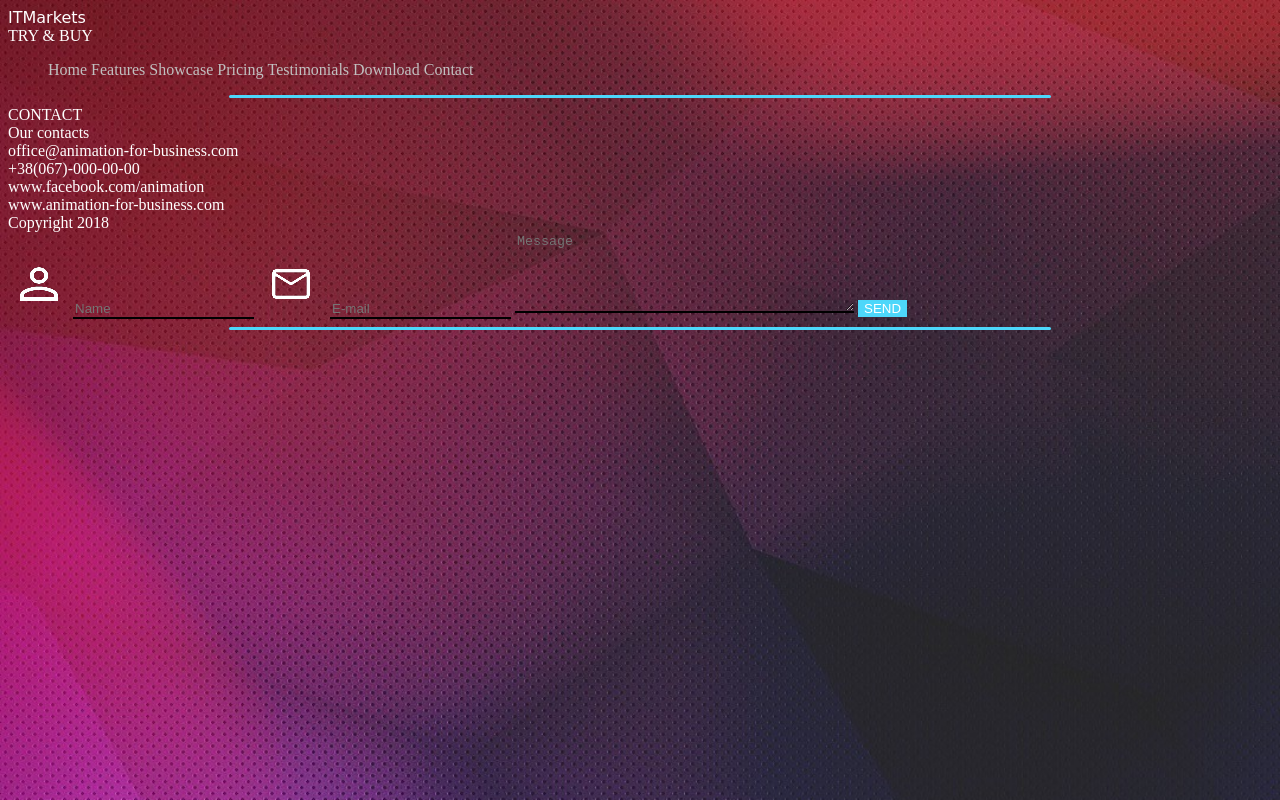
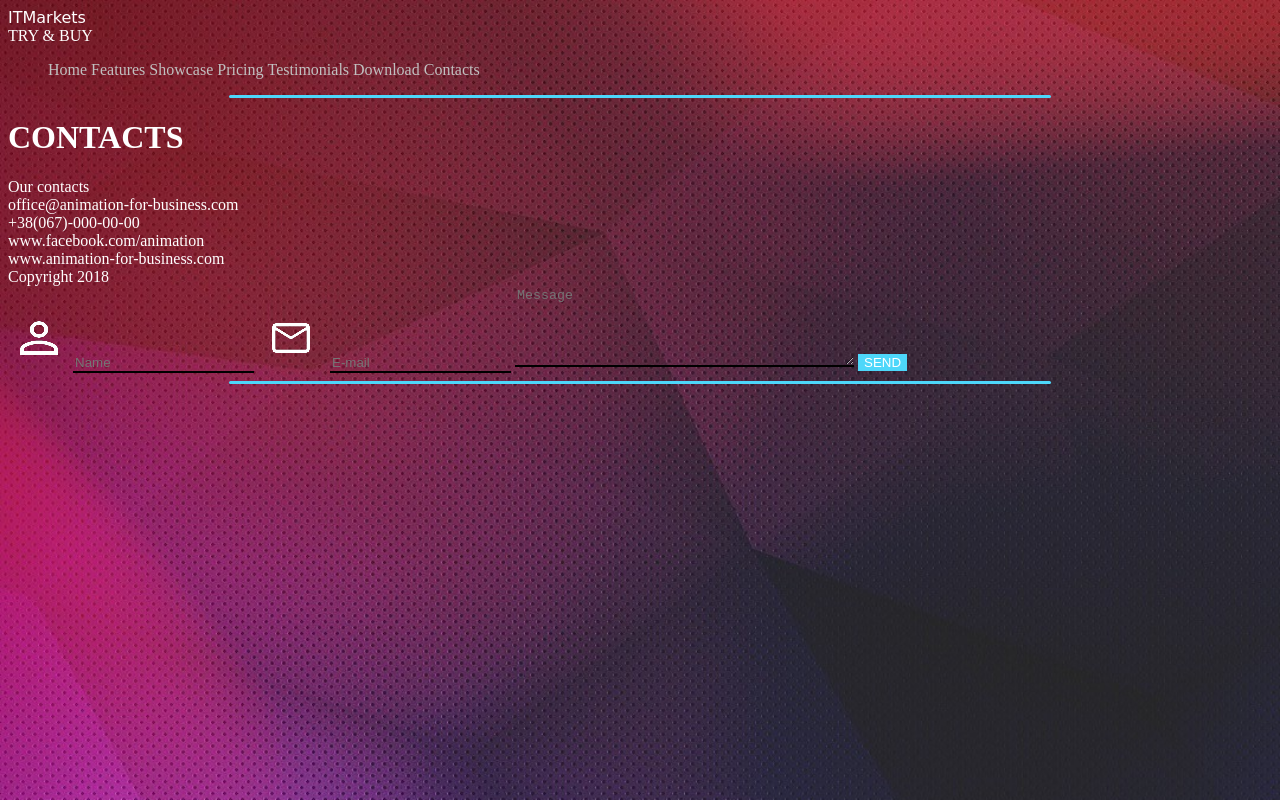
Before and after one commit to porh/mainProject, a plain HTML site: page index.html in a window 1280 px wide. Drawn offline with Linux system fonts and the light colour scheme; a web font is replaced by a local one.

Commit message:
start version v0.16

```diff
--- a/index.html
+++ b/index.html
@@ -4,7 +4,7 @@
     <meta charset="UTF-8">
     <meta name="viewport" content="width=device-width, initial-scale=1.0">
     <meta http-equiv="X-UA-Compatible" content="ie=edge">
-    <title>Contact</title>
+    <title>Contacts</title>
     <link rel="shortcut icon" href="favicon.ico">
     <link rel="stylesheet" href="css/style.css" type="text/css" />
 </head>
@@ -33,11 +33,11 @@
             <a href="#">Download</a>
         </li>
         <li>
-            <a href="#">Contact</a>
+            <a href="#">Contacts</a>
         </li>
     </ul>
     <hr/>
-    <div>CONTACT</div>
+    <h1>CONTACTS</h1>
     <div>
         Our contacts<br>
         office@animation-for-business.com<br>
```
